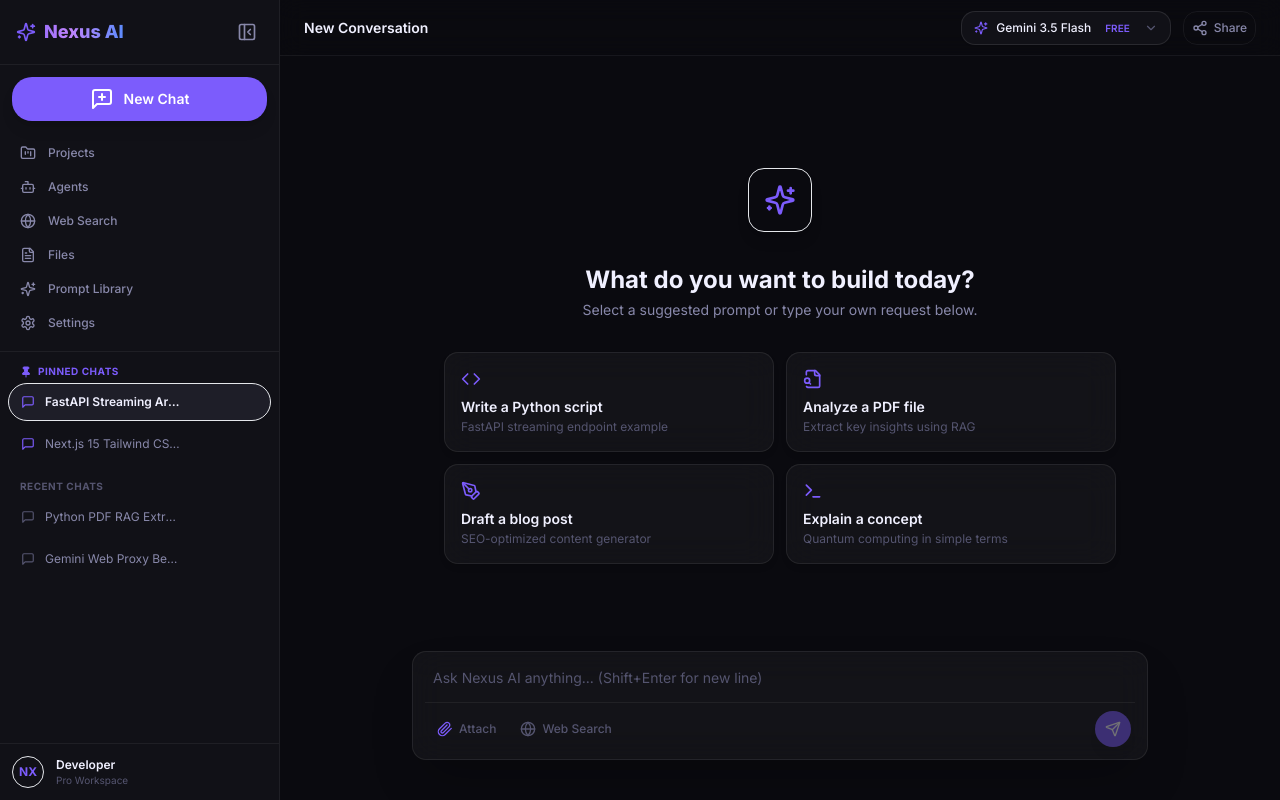
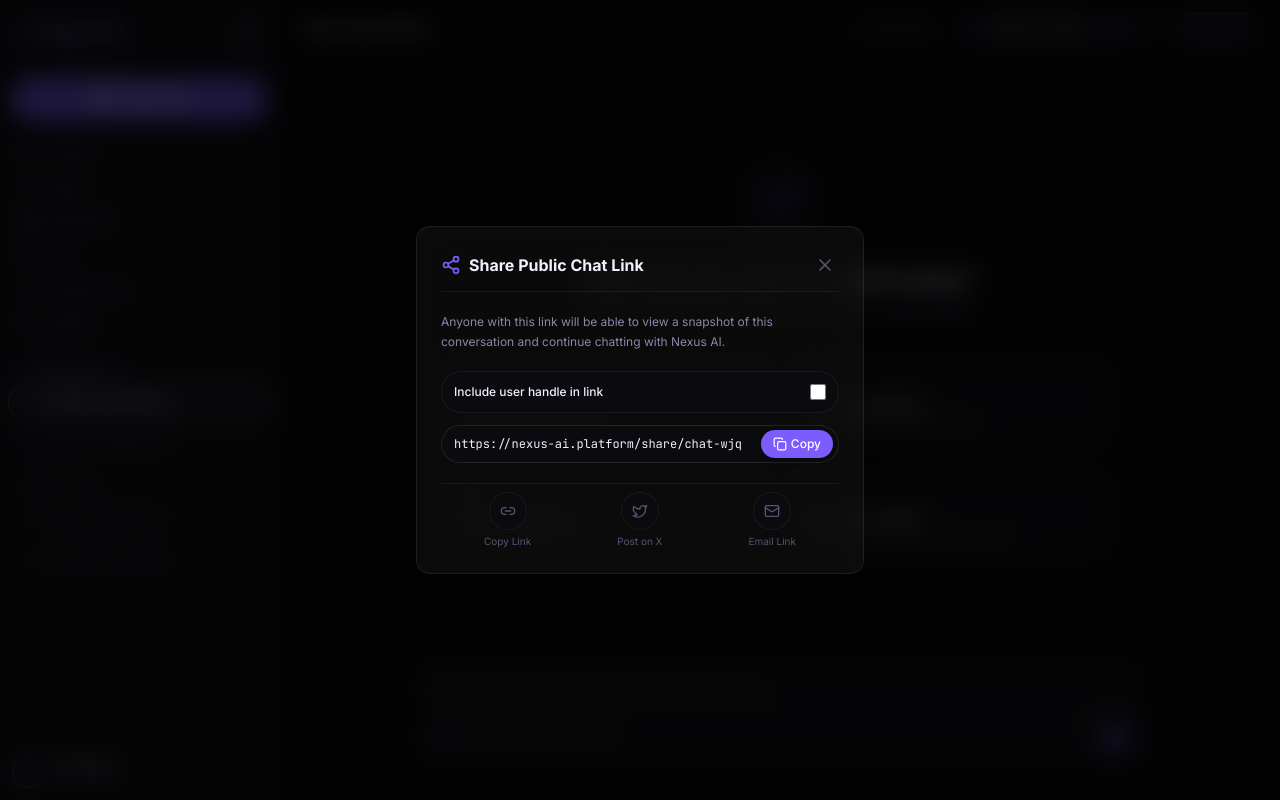
Before and after one commit to upendrasinghdhami43-807/Nexus_AI_Platform, a Next.js app in the folder apps/web/: page /chat in a window 1280 px wide. Both pictures are taken after a click on the button "Share". Built offline with nearby package versions, Linux system fonts and the light colour scheme.

Commit message:
temporary chats add

```diff
--- a/apps/web/src/app/(main)/chat/page.tsx
+++ b/apps/web/src/app/(main)/chat/page.tsx
@@ -3,7 +3,8 @@
 import React, { useState } from 'react'
 import { ChatInput, AttachedFile } from '@/components/chat/ChatInput'
 import { MessageBubble, SearchSource } from '@/components/chat/MessageBubble'
-import { Sparkles, Code, FileSearch, PenTool, Terminal } from 'lucide-react'
+import { Sparkles, Code, FileSearch, PenTool, Terminal, Ghost, Info } from 'lucide-react'
+import { useUIStore } from '@/stores/uiStore'
 
 interface Message {
   role: 'user' | 'assistant'
@@ -15,6 +16,7 @@ interface Message {
 export default function ChatPage() {
   const [messages, setMessages] = useState<Message[]>([])
   const [isLoading, setIsLoading] = useState(false)
+  const { isTemporaryChat } = useUIStore()
 
   const handleSend = (text: string, attachments: AttachedFile[], webSearch: boolean) => {
     const userMsg: Message = {
@@ -42,11 +44,6 @@ export default function ChatPage() {
             title: 'Next.js 15 App Router & Server Components',
             url: 'https://nextjs.org/docs/app',
             snippet: 'Optimized production build with server actions and streaming support.',
-          },
-          {
-            title: 'Nexus AI Platform Open Source Repo',
-            url: 'https://github.com/nexus-ai/platform',
-            snippet: 'Enterprise multi-LLM workspace with free web proxies.',
           },
         ]
         aiContent = `Here are the latest web search findings for "${text}":\n\n1. **Real-time Web Integration**: Nexus AI retrieved live web sources.\n2. **Synthesis**: Based on recent data, the request was processed with up-to-date documentation and code samples.\n\nLet me know if you would like me to deep dive into any specific result!`
@@ -77,7 +74,19 @@ export default function ChatPage() {
   ]
 
   return (
-    <div className="flex flex-col h-full justify-between max-w-4xl mx-auto px-4 py-6">
+    <div className="flex flex-col h-full justify-between max-w-4xl mx-auto px-4 py-4 relative">
+      {/* Temporary Chat Notice Banner */}
+      {isTemporaryChat && (
+        <div className="mb-2 p-3 rounded-xl bg-purple-500/10 border border-purple-500/30 text-purple-300 text-xs flex items-center justify-between shadow-md animate-fadeIn">
+          <div className="flex items-center gap-2">
+            <Ghost className="w-4 h-4 text-purple-400 animate-pulse flex-shrink-0" />
+            <span>
+              <strong>Temporary Chat Active</strong> — Messages in this session won&apos;t be saved to chat history or used to train models.
+            </span>
+          </div>
+        </div>
+      )}
+
       {messages.length === 0 ? (
         <div className="flex-1 flex flex-col items-center justify-center text-center space-y-8 my-auto">
           <div className="w-16 h-16 rounded-2xl bg-accent-primary/10 border border-accent-primary/20 flex items-center justify-center text-accent-primary shadow-lg">
--- a/apps/web/src/components/layout/Navbar.tsx
+++ b/apps/web/src/components/layout/Navbar.tsx
@@ -1,33 +1,167 @@
 'use client'
 
-import React from 'react'
+import React, { useState } from 'react'
 import { ModelSelector } from '@/components/chat/ModelSelector'
-import { Share2, Sparkles } from 'lucide-react'
+import { Share2, Ghost, Copy, Check, X, Globe, Link2, Twitter, Linkedin, Mail, Lock } from 'lucide-react'
+import { useUIStore } from '@/stores/uiStore'
 
 interface NavbarProps {
   title?: string
 }
 
 export function Navbar({ title = 'New Conversation' }: NavbarProps) {
+  const { isTemporaryChat, toggleTemporaryChat } = useUIStore()
+  const [isShareModalOpen, setIsShareModalOpen] = useState(false)
+  const [copiedLink, setCopiedLink] = useState(false)
+  const [includeUsername, setIncludeUsername] = useState(false)
+
+  const shareableUrl = `https://nexus-ai.platform/share/chat-${Math.random().toString(36).substring(2, 9)}`
+
+  const handleCopyLink = () => {
+    navigator.clipboard.writeText(shareableUrl)
+    setCopiedLink(true)
+    setTimeout(() => setCopiedLink(false), 2000)
+  }
+
   return (
+    <>
       <header className="h-14 border-b border-border-subtle bg-bg-base/80 backdrop-blur-md flex items-center justify-between px-6 sticky top-0 z-20">
         <div className="flex items-center gap-3">
-        <h1 className="font-semibold text-sm text-text-primary truncate max-w-xs md:max-w-md">
+          <h1 className="font-semibold text-sm text-text-primary truncate max-w-xs md:max-w-md flex items-center gap-2">
             {title}
+            {isTemporaryChat && (
+              <span className="inline-flex items-center gap-1 px-2 py-0.5 rounded-full bg-purple-500/20 text-purple-300 text-[11px] font-semibold border border-purple-500/30">
+                <Ghost className="w-3 h-3 text-purple-400 animate-pulse" /> Temporary Chat
+              </span>
+            )}
           </h1>
         </div>
 
-      <div className="flex items-center gap-3">
+        <div className="flex items-center gap-2.5">
+          {/* Temporary Chat Toggle */}
+          <button
+            onClick={toggleTemporaryChat}
+            aria-label="Toggle Temporary Chat Mode"
+            title={isTemporaryChat ? 'Disable Temporary Chat' : 'Enable Temporary Chat (Incognito Mode)'}
+            className={`px-2.5 py-1.5 rounded-lg text-xs font-medium flex items-center gap-1.5 transition-all border ${
+              isTemporaryChat
+                ? 'bg-purple-500/20 text-purple-300 border-purple-500/40 shadow-sm'
+                : 'text-text-secondary hover:text-text-primary hover:bg-bg-overlay border-border-subtle'
+            }`}
+          >
+            <Ghost className={`w-3.5 h-3.5 ${isTemporaryChat ? 'text-purple-400' : ''}`} />
+            <span className="hidden sm:inline">Temporary</span>
+          </button>
+
           <ModelSelector />
 
+          {/* Share Button */}
           <button
+            onClick={() => setIsShareModalOpen(true)}
             aria-label="Share Conversation"
-          className="p-2 rounded-lg text-text-secondary hover:text-text-primary hover:bg-bg-overlay transition-colors border border-border-subtle flex items-center gap-1.5 text-xs font-medium"
+            className="px-3 py-1.5 rounded-lg bg-accent-primary/15 hover:bg-accent-primary text-accent-primary hover:text-white transition-all border border-accent-primary/30 flex items-center gap-1.5 text-xs font-medium shadow-sm"
           >
-          <Share2 className="w-4 h-4" />
+            <Share2 className="w-3.5 h-3.5" />
             <span className="hidden sm:inline">Share</span>
           </button>
         </div>
       </header>
+
+      {/* Share Chat Modal */}
+      {isShareModalOpen && (
+        <div className="fixed inset-0 z-50 bg-black/75 backdrop-blur-md flex items-center justify-center p-4 animate-fadeIn">
+          <div className="glass-panel w-full max-w-md p-6 rounded-2xl border border-border-default space-y-5 shadow-2xl bg-bg-surface">
+            <div className="flex items-center justify-between border-b border-border-subtle pb-3">
+              <div className="flex items-center gap-2 text-text-primary font-bold text-base">
+                <Share2 className="w-5 h-5 text-accent-primary" />
+                <span>Share Public Chat Link</span>
+              </div>
+              <button
+                onClick={() => setIsShareModalOpen(false)}
+                className="p-1 rounded-lg hover:bg-bg-overlay text-text-muted hover:text-text-primary"
+              >
+                <X className="w-5 h-5" />
+              </button>
+            </div>
+
+            <p className="text-xs text-text-secondary leading-relaxed">
+              Anyone with this link will be able to view a snapshot of this conversation and continue chatting with Nexus AI.
+            </p>
+
+            <div className="space-y-3">
+              <div className="flex items-center justify-between p-3 rounded-xl bg-bg-base border border-border-subtle text-xs">
+                <span className="text-text-primary font-medium">Include user handle in link</span>
+                <input
+                  type="checkbox"
+                  checked={includeUsername}
+                  onChange={(e) => setIncludeUsername(e.target.checked)}
+                  className="w-4 h-4 accent-accent-primary rounded cursor-pointer"
+                />
+              </div>
+
+              <div className="relative flex items-center">
+                <input
+                  type="text"
+                  readOnly
+                  value={shareableUrl}
+                  className="w-full bg-bg-base border border-border-default rounded-xl pl-3 pr-24 py-2.5 text-xs text-text-primary font-mono select-all focus:outline-none"
+                />
+                <button
+                  onClick={handleCopyLink}
+                  className="absolute right-1.5 px-3 py-1.5 rounded-lg bg-accent-primary hover:bg-accent-primary/90 text-white font-medium text-xs flex items-center gap-1 shadow-md transition-all"
+                >
+                  {copiedLink ? (
+                    <>
+                      <Check className="w-3.5 h-3.5 text-white" />
+                      <span>Copied!</span>
+                    </>
+                  ) : (
+                    <>
+                      <Copy className="w-3.5 h-3.5" />
+                      <span>Copy</span>
+                    </>
+                  )}
+                </button>
+              </div>
+            </div>
+
+            {/* Social Share Buttons */}
+            <div className="pt-2 border-t border-border-subtle flex items-center justify-around text-text-muted">
+              <button
+                onClick={() => handleCopyLink()}
+                className="flex flex-col items-center gap-1 text-[10px] hover:text-accent-primary transition-colors"
+              >
+                <div className="p-2.5 rounded-xl bg-bg-base border border-border-subtle hover:border-accent-primary/40">
+                  <Link2 className="w-4 h-4" />
+                </div>
+                <span>Copy Link</span>
+              </button>
+
+              <a
+                href={`https://twitter.com/intent/tweet?text=Check%20out%20this%20AI%20chat%20conversation%20on%20Nexus%20AI&url=${encodeURIComponent(shareableUrl)}`}
+                target="_blank"
+                rel="noreferrer"
+                className="flex flex-col items-center gap-1 text-[10px] hover:text-accent-secondary transition-colors"
+              >
+                <div className="p-2.5 rounded-xl bg-bg-base border border-border-subtle hover:border-accent-secondary/40">
+                  <Twitter className="w-4 h-4" />
+                </div>
+                <span>Post on X</span>
+              </a>
+
+              <a
+                href={`mailto:?subject=Nexus%20AI%20Conversation&body=Here%20is%20a%20link%20to%20the%20chat:%20${encodeURIComponent(shareableUrl)}`}
+                className="flex flex-col items-center gap-1 text-[10px] hover:text-emerald-400 transition-colors"
+              >
+                <div className="p-2.5 rounded-xl bg-bg-base border border-border-subtle hover:border-emerald-400/40">
+                  <Mail className="w-4 h-4" />
+                </div>
+                <span>Email Link</span>
+              </a>
+            </div>
+          </div>
+        </div>
+      )}
+    </>
   )
 }
--- a/apps/web/src/stores/uiStore.ts
+++ b/apps/web/src/stores/uiStore.ts
@@ -3,13 +3,17 @@ import { create } from 'zustand'
 interface UIState {
   isSidebarOpen: boolean
   selectedModel: string
+  isTemporaryChat: boolean
   toggleSidebar: () => void
   setSelectedModel: (model: string) => void
+  toggleTemporaryChat: () => void
 }
 
 export const useUIStore = create<UIState>((set) => ({
   isSidebarOpen: true,
   selectedModel: 'gemini-3.5-flash',
+  isTemporaryChat: false,
   toggleSidebar: () => set((state) => ({ isSidebarOpen: !state.isSidebarOpen })),
   setSelectedModel: (model) => set({ selectedModel: model }),
+  toggleTemporaryChat: () => set((state) => ({ isTemporaryChat: !state.isTemporaryChat })),
 }))
```
Lines whose indentation alone changed are shown as unchanged.
